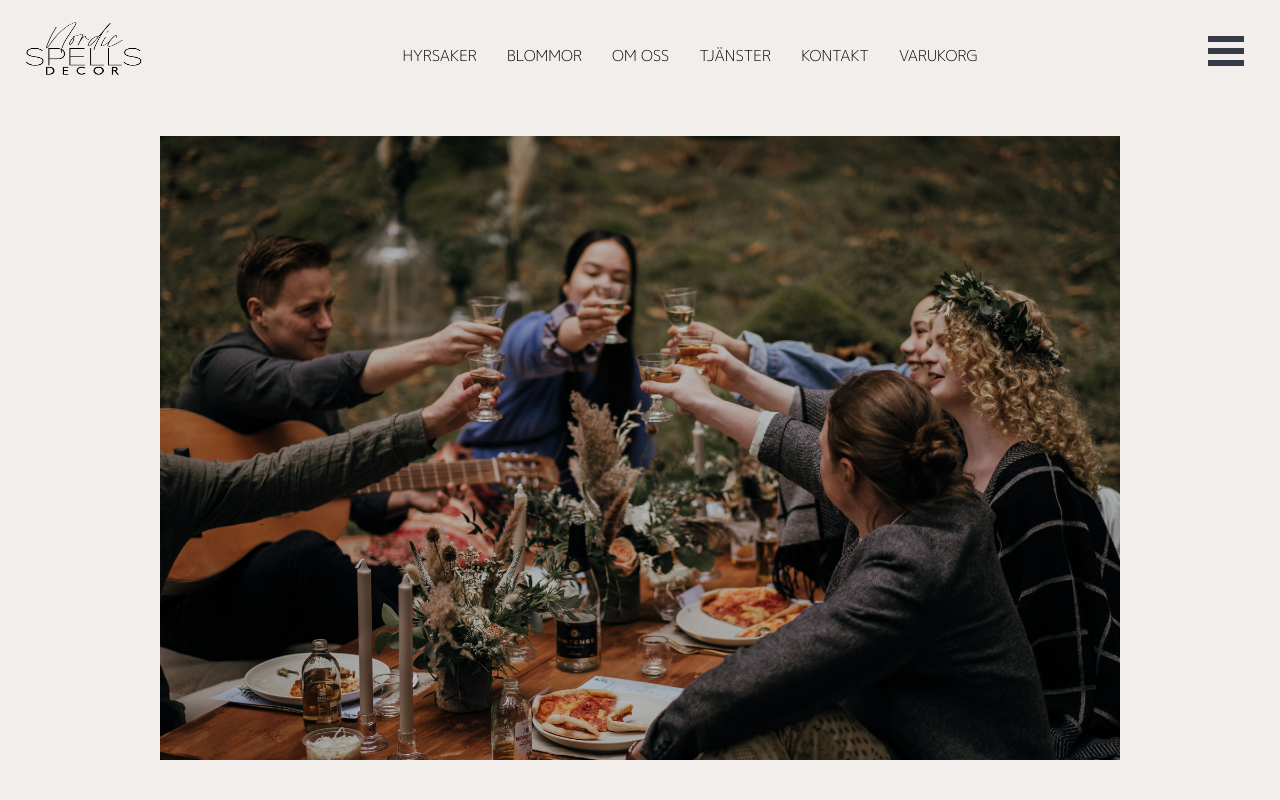
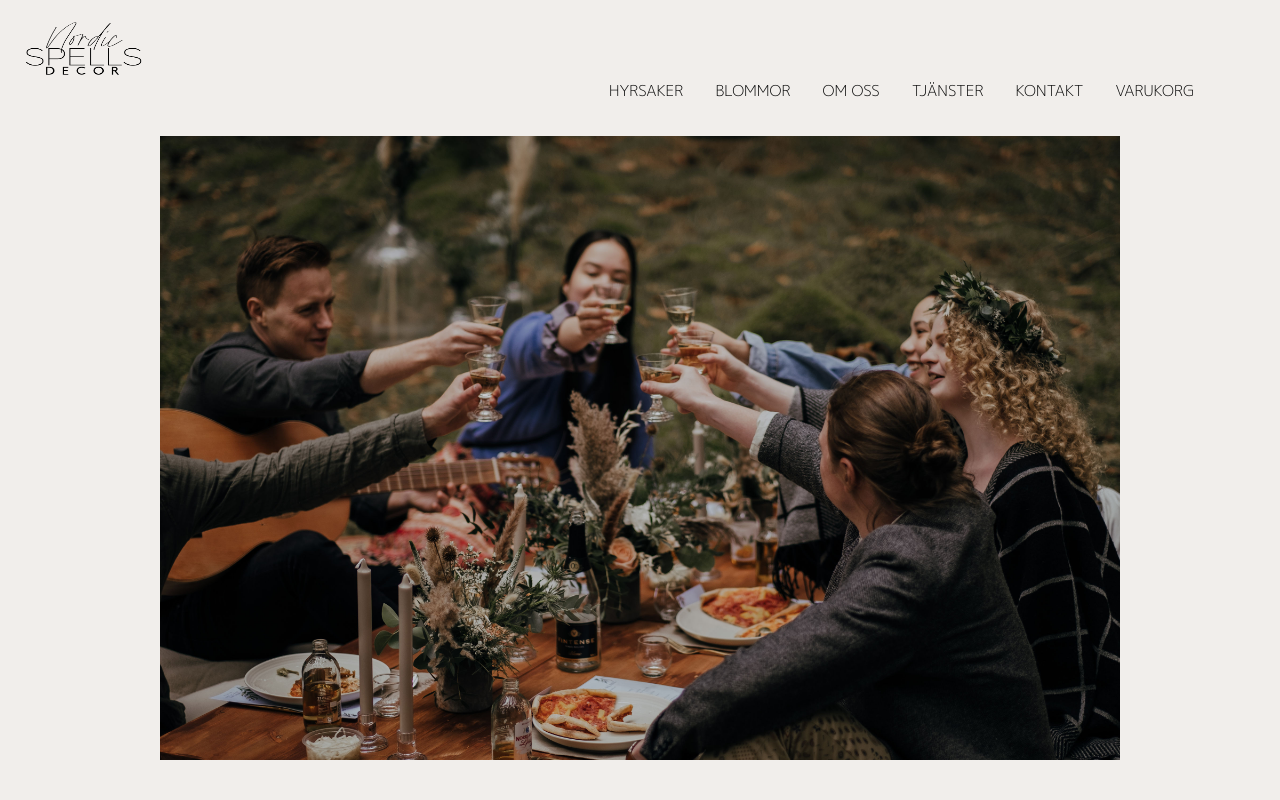
Before and after one commit to mathildakarlsson/final-project, a React (Create React App) app: page / in a window 1280 px wide. Shown: the top 800 px of the page. Built offline with nearby package versions, Linux system fonts and the light colour scheme.

Commit message:
added hamburger menu

```diff
--- a/package.json
+++ b/package.json
@@ -16,6 +16,7 @@
     "react": "^18.1.0",
     "react-burger-menu": "^3.0.8",
     "react-dom": "^18.1.0",
+    "react-icons": "^4.4.0",
     "react-redux": "^8.0.2",
     "react-router-dom": "^6.3.0",
     "react-scripts": "5.0.1",
--- a/src/App.js
+++ b/src/App.js
@@ -6,7 +6,6 @@ import { combineReducers, configureStore } from '@reduxjs/toolkit';
 import Home from './components/Home';
 import SingleRentalsItem from './components/SingleRentalsItem';
 import Rentals from './components/Rentals';
-import NavBar from './components/NavBar';
 import BookingForm from './components/BookingForm';
 // import WishList from './components/WishList';
 import SuccessPage from './components/SuccessPage';
@@ -14,7 +13,7 @@ import About from './components/About';
 import Flowers from './components/Flowers';
 import Contact from './components/Contact';
 import Services from './components/Services';
-
+import Header from './components/Header';
 
 import { wishlist } from './reducers/wishlist'
 
@@ -29,7 +28,7 @@ export const App = () => {
   return (
     <Provider store={store}>
       <BrowserRouter>
-        <NavBar />
+        <Header />
         <Routes>
           <Route element={<Home />} path='/'/>
           <Route element={<SingleRentalsItem />} path='product/:slug' />
--- a/src/Sidebar.css
+++ /dev/null
@@ -1,76 +0,0 @@
-/* Position and sizing of burger button */
-.bm-burger-button {
-    position: fixed;
-    width: 36px;
-    height: 30px;
-    right: 36px;
-    top: 36px;
-  }
-
-  /* Color/shape of burger icon bars */
-  .bm-burger-bars {
-    background: #373a47;
-  }
-
-  /* Color/shape of burger icon bars on hover*/
-  .bm-burger-bars-hover {
-    background: #a90000;
-  }
-
-  /* Position and sizing of clickable cross button */
-  .bm-cross-button {
-    height: 24px;
-    width: 24px;
-  }
-
-  /* Color/shape of close button cross */
-  .bm-cross {
-    background: #bdc3c7;
-  }
-
-  /*
-  Sidebar wrapper styles
-  Note: Beware of modifying this element as it can break the animations - you should not need to touch it in most cases
-  */
-  .bm-menu-wrap {
-    position: fixed;
-    height: 100%;
-  }
-
-  /* General sidebar styles */
-  .bm-menu {
-    background: #373a47;
-    padding: 2.5em 1.5em 0;
-    font-size: 1.15em;
-  }
-
-  /* Morph shape necessary with bubble or elastic */
-  .bm-morph-shape {
-    fill: #373a47;
-  }
-
-  /* Wrapper for item list */
-  .bm-item-list {
-    color: #b8b7ad;
-    padding: 0.8em;
-  }
-
-  /* Individual item */
-.bm-item {
-    display: inline-block;
-
-    color: #d1d1d1;
-    margin-bottom: 10px;
-    text-align: left;
-    text-decoration: none;
-    transition: color 0.2s;
-  }
-
-  .bm-item:hover {
-    color: #ffffff;
-  }
-
-  /* Styling of overlay */
-  .bm-overlay {
-    background: rgba(0, 0, 0, 0.3);
-  }
--- /dev/null
+++ b/src/components/Header.js
@@ -0,0 +1,24 @@
+import React, { useState } from 'react'
+
+import NavBar from './NavBar'
+import Sidebar from './Sidebar'
+
+const Header = () => {
+  const [isOpen, setIsOpen] = useState(false)
+
+  const toggle = () => {
+    setIsOpen(!isOpen)
+  }
+
+  return(
+    <>
+      <Sidebar
+        isOpen={isOpen}
+        toggle={toggle}
+      />
+      <NavBar toggle={toggle}/>
+    </>
+  )
+}
+
+export default Header;
--- a/src/components/NavBar.js
+++ b/src/components/NavBar.js
@@ -4,13 +4,89 @@ import styled from 'styled-components';
 // import HamburgerMenu from '../assets/Logos/icons8-menu.svg'
 // import { SocialIcon } from 'react-social-icons';
 import logo from '../assets/NSDlogga.png';
-// import PersistentDrawerRight from './Drawer.js';
-import Sidebar from './Sidebar';
+import { MdMenu } from 'react-icons/md'
+import { Link } from 'react-router-dom';
 
 
-const NavBar = () => {
+const Nav = styled.nav`
+  background: #F1EEEB;
+  display: flex;
+  justify-content: space-between;
+  position: fixed;
+    width: 100vw;
+    height: 17vh;
+`
+
+const NavContainer = styled.div`
+  display: flex;
+  justify-content: space-between;
+  width: 100%;
+  @media (min-width: 668px) {
+    max-width: 1300px;
+  }
+`
+
+const LogoContainer = styled.div `
+    margin: 10px 20px 0 20px;
+    padding: 0;
+`
+
+const LinkContainer = styled.div `
+    display: flex;
+    gap: 30px;
+    margin: 45px 70px 0px 0;
+    z-index: 999;
+`
+
+const Hamburger = styled.div`
+display: block;
+position: absolute;
+top: 0;
+right: 0;
+  transform: translate(-100%, 70%);
+  font-size: 2.5rem;
+  cursor: pointer;
+  @media (min-width: 668px) {
+    display: none;
+  }
+`
+
+const HamburgerIcon = styled(MdMenu)`
+  cursor: pointer;
+  color: #fff;
+`
+
+const NavMenu = styled.ul`
+  display: none;
+  @media (min-width: 668px) {
+    display: flex;
+    align-items: center;
+
+  }
+`
+
+const NavLinks = styled(Link)`
+display: flex;
+align-items: center;
+text-decoration: none;
+padding: 0 1rem;
+  cursor: pointer;
+  :hover {
+    border-bottom: 3px solid white;
+  }
+`
+const linkStyle = {
+    color: "black",
+    fontSize: "15px",
+    fontWeight: "300",
+    textTransform: "uppercase",
+}
+
+
+const NavBar = ({ toggle }) => {
+
     return (
-        <Header>
+        <Nav>
             <NavContainer>
                     <LogoContainer>
                         <NavLink
@@ -26,99 +102,66 @@ const NavBar = () => {
                     </LogoContainer>
 
                     <LinkContainer>
-                        <NavLink to='/rentals'
+
+                    <Hamburger onClick={toggle}>
+                    <HamburgerIcon />
+                  </Hamburger>
+
+                    <NavMenu>
+
+                        <NavLinks to='/rentals'
                             activeClassName='active'
                             style={linkStyle}
                         >
                             Hyrsaker
-                        </NavLink>
-                        <NavLink to='/flowers'
+                        </NavLinks>
+                        <NavLinks to='/flowers'
                             activeClassName='active'
                             style={linkStyle}
                         >
                             Blommor
-                        </NavLink>
-                        <NavLink to='/about'
+                        </NavLinks>
+                        <NavLinks to='/about'
                             activeClassName='active'
                             style={linkStyle}
                         >
                             Om oss
-                        </NavLink>
-                        <NavLink to='/services'
+                        </NavLinks>
+                        <NavLinks to='/services'
                             activeClassName='active'
                             style={linkStyle}
                         >
                             Tjänster
-                        </NavLink>
-                        <NavLink to='/contact'
+                        </NavLinks>
+                        <NavLinks to='/contact'
                             activeClassName='active'
                             style={linkStyle}
                         >
                             Kontakt
-                        </NavLink>
-                        <NavLink to='/wishlist'
+                        </NavLinks>
+                        <NavLinks to='/wishlist'
                             activeClassName='active'
                             style={linkStyle}
                         >
                             Varukorg
-                        </NavLink>
+                        </NavLinks>
+                        </NavMenu>
                     </LinkContainer>
-                {/* <Hamburger src={HamburgerMenu}/> */}
-                {/* <PersistentDrawerRight/> */}
-                <div className="App" id="outer-container">
-                <Sidebar pageWrapId={'page-wrap'} outerContainerId={'outer-container'} />
-                <div id="page-wrap">
-                    </div>
-                    </div>
+
             </NavContainer>
-        </Header>
+        </Nav>
     )
 };
 
 export default NavBar;
-
-const Header = styled.header `
-    /* display: flex; */
-    /* justify-content: space-between; */
-
-    `
-
-const NavContainer = styled.nav`
-    display: flex;
-    justify-content: space-between;
-    position: fixed;
-    width: 100vw;
-    height: 17vh;
-`
-
-const LogoContainer = styled.div `
-    margin: 10px 20px 0 20px;
-    padding: 0;
-
-`
-
-const LinkContainer = styled.div `
-    display: flex;
-    gap: 30px;
-    margin: 45px 70px 0px 0;
-    z-index: 999;
-`
-
-const linkStyle = {
-    color: "black",
-    fontSize: "15px",
-    fontWeight: "300",
-    textTransform: "uppercase",
-}
 
 // const logoStyle = {
 //     width: "50px",
 //     height: "70px",
 // }
 
-
-
-
+/* <Hamburger src={HamburgerMenu}/> */
+                /* <PersistentDrawerRight/> */
 
 
                 // KOD TILL HAMBURGER MENU
--- a/src/components/Sidebar.js
+++ b/src/components/Sidebar.js
@@ -1,211 +1,88 @@
+import React from 'react'
+import styled from 'styled-components/macro'
+import { Link } from 'react-router-dom'
+import { MdClose } from 'react-icons/md'
 
-import React from 'react';
-import { slide as Menu } from 'react-burger-menu';
-// import './Sidebar.css';
+const SidebarContainer = styled.aside`
+  position: fixed;
+  z-index: 999;
+  width: 100%;
+  height: 100%;
+  background: #F1EEEB;
+  display: grid;
+  align-items: center;
+  transition: 0.5s ease-in-out;
+  opacity: ${({ isOpen }) => (isOpen ? '100%' : '0')};
+  top: ${({ isOpen }) => (isOpen ? '0' : '-100%')};
+`
+const HamburgerClosingIcon = styled(MdClose)`
+cursor: pointer;
+color: #6E6D6C;
+`
 
-// ...
+const ClosingIcon = styled.div`
+  position: absolute;
+  top: 2rem;
+  right: 2rem;
+  background: transparent;
+  font-size: 3rem;
+`
 
-const Sidebar = () => {
+const SidebarList = styled.ul`
+  display: grid;
+  grid-template-columns: repeat(1, 1fr);
+  gap: 1.5rem;
+  text-align: center;
+`
+
+const SideLinks = styled(Link)`
+  font-size: 1.5rem;
+  text-decoration: none;
+  color: #6E6D6C;
+  cursor: pointer;
+  &:hover {
+    color: #B3635A;
+    transition: 0.3s ease-in-out;
+  }
+`
+
+const Sidebar = ({ isOpen, toggle }) => {
   return (
-    <Menu>
-      <a className="menu-item" href="/">
-        Home
-      </a>
-      <a className="menu-item" href="/salads">
-        Salads
-      </a>
-      <a className="menu-item" href="/pizzas">
-        Pizzas
-      </a>
-      <a className="menu-item" href="/desserts">
-        Desserts
-      </a>
-    </Menu>
-  );
-};
+    <div>
+      <SidebarContainer
+        isOpen={isOpen}
+        onClick={toggle}
+      >
+        <ClosingIcon onClick={toggle}>
+          <HamburgerClosingIcon />
+        </ClosingIcon>
+          <SidebarList>
+            <SideLinks to='/'>
+              Hem
+            </SideLinks>
+            <SideLinks to='/rentals'>
+            Hyrsaker
+            </SideLinks>
+            <SideLinks to='/flowers'>
+              Blommor
+            </SideLinks>
+            <SideLinks to='/about'>
+              Om oss
+            </SideLinks>
+            <SideLinks to='/services'>
+              Tjänster
+            </SideLinks>
+            <SideLinks to='/contact'>
+              Kontakt
+            </SideLinks>
+            <SideLinks to='/wishlist'>
+              Varukorg
+            </SideLinks>
 
-export default Sidebar
+          </SidebarList>
+      </SidebarContainer>
+    </div>
+  )
+}
 
-
-
-
-
-
-// import * as React from 'react';
-// import { styled, useTheme } from '@mui/material/styles';
-// import Box from '@mui/material/Box';
-// import Drawer from '@mui/material/Drawer';
-// import MuiAppBar from '@mui/material/AppBar';
-// import Toolbar from '@mui/material/Toolbar';
-// import CssBaseline from '@mui/material/CssBaseline';
-// import List from '@mui/material/List';
-// import Typography from '@mui/material/Typography';
-// import Divider from '@mui/material/Divider';
-// import IconButton from '@mui/material/IconButton';
-// import MenuIcon from '@mui/icons-material/Menu';
-// import ChevronLeftIcon from '@mui/icons-material/ChevronLeft';
-// import ChevronRightIcon from '@mui/icons-material/ChevronRight';
-// import ListItem from '@mui/material/ListItem';
-// import ListItemButton from '@mui/material/ListItemButton';
-// import ListItemIcon from '@mui/material/ListItemIcon';
-// import ListItemText from '@mui/material/ListItemText';
-// import InboxIcon from '@mui/icons-material/MoveToInbox';
-// import MailIcon from '@mui/icons-material/Mail';
-
-// const drawerWidth = 240;
-
-// const Main = styled('main', { shouldForwardProp: (prop) => prop !== 'open' })(
-//   ({ theme, open }) => ({
-//     flexGrow: 1,
-//     padding: theme.spacing(3),
-//     transition: theme.transitions.create('margin', {
-//       easing: theme.transitions.easing.sharp,
-//       duration: theme.transitions.duration.leavingScreen,
-//     }),
-//     marginRight: -drawerWidth,
-//     ...(open && {
-//       transition: theme.transitions.create('margin', {
-//         easing: theme.transitions.easing.easeOut,
-//         duration: theme.transitions.duration.enteringScreen,
-//       }),
-//       marginRight: 0,
-//     }),
-//   }),
-// );
-
-// const AppBar = styled(MuiAppBar, {
-//   shouldForwardProp: (prop) => prop !== 'open',
-// })(({ theme, open }) => ({
-//   transition: theme.transitions.create(['margin', 'width'], {
-//     easing: theme.transitions.easing.sharp,
-//     duration: theme.transitions.duration.leavingScreen,
-//   }),
-//   ...(open && {
-//     width: `calc(100% - ${drawerWidth}px)`,
-//     transition: theme.transitions.create(['margin', 'width'], {
-//       easing: theme.transitions.easing.easeOut,
-//       duration: theme.transitions.duration.enteringScreen,
-//     }),
-//     marginRight: drawerWidth,
-//   }),
-// }));
-
-// const DrawerHeader = styled('div')(({ theme }) => ({
-//   display: 'flex',
-//   alignItems: 'center',
-//   padding: theme.spacing(0, 1),
-//   // necessary for content to be below app bar
-//   ...theme.mixins.toolbar,
-//   justifyContent: 'flex-start',
-// }));
-
-// export default function PersistentDrawerRight() {
-//   const theme = useTheme();
-//   const [open, setOpen] = React.useState(false);
-
-//   const handleDrawerOpen = () => {
-//     setOpen(true);
-//   };
-
-//   const handleDrawerClose = () => {
-//     setOpen(false);
-//   };
-
-//   return (
-//     <Box sx={{ display: 'flex' }}>
-//       <CssBaseline />
-//       <AppBar position="fixed" open={open}>
-//         <Toolbar>
-//           <Typography variant="h6" noWrap sx={{ flexGrow: 1 }} component="div">
-//             Persistent drawer
-//           </Typography>
-//           <IconButton
-//             color="inherit"
-//             aria-label="open drawer"
-//             edge="end"
-//             onClick={handleDrawerOpen}
-//             sx={{ ...(open && { display: 'none' }) }}
-//           >
-//             <MenuIcon />
-//           </IconButton>
-//         </Toolbar>
-//       </AppBar>
-//       <Main open={open}>
-//         <DrawerHeader />
-//         {/* <Typography paragraph>
-//           Lorem ipsum dolor sit amet, consectetur adipiscing elit, sed do eiusmod
-//           tempor incididunt ut labore et dolore magna aliqua. Rhoncus dolor purus non
-//           enim praesent elementum facilisis leo vel. Risus at ultrices mi tempus
-//           imperdiet. Semper risus in hendrerit gravida rutrum quisque non tellus.
-//           Convallis convallis tellus id interdum velit laoreet id donec ultrices.
-//           Odio morbi quis commodo odio aenean sed adipiscing. Amet nisl suscipit
-//           adipiscing bibendum est ultricies integer quis. Cursus euismod quis viverra
-//           nibh cras. Metus vulputate eu scelerisque felis imperdiet proin fermentum
-//           leo. Mauris commodo quis imperdiet massa tincidunt. Cras tincidunt lobortis
-//           feugiat vivamus at augue. At augue eget arcu dictum varius duis at
-//           consectetur lorem. Velit sed ullamcorper morbi tincidunt. Lorem donec massa
-//           sapien faucibus et molestie ac.
-//         </Typography> */}
-//         {/* <Typography paragraph>
-//           Consequat mauris nunc congue nisi vitae suscipit. Fringilla est ullamcorper
-//           eget nulla facilisi etiam dignissim diam. Pulvinar elementum integer enim
-//           neque volutpat ac tincidunt. Ornare suspendisse sed nisi lacus sed viverra
-//           tellus. Purus sit amet volutpat consequat mauris. Elementum eu facilisis
-//           sed odio morbi. Euismod lacinia at quis risus sed vulputate odio. Morbi
-//           tincidunt ornare massa eget egestas purus viverra accumsan in. In hendrerit
-//           gravida rutrum quisque non tellus orci ac. Pellentesque nec nam aliquam sem
-//           et tortor. Habitant morbi tristique senectus et. Adipiscing elit duis
-//           tristique sollicitudin nibh sit. Ornare aenean euismod elementum nisi quis
-//           eleifend. Commodo viverra maecenas accumsan lacus vel facilisis. Nulla
-//           posuere sollicitudin aliquam ultrices sagittis orci a.
-//         </Typography> */}
-//       </Main>
-//       <Drawer
-//         sx={{
-//           width: drawerWidth,
-//           flexShrink: 0,
-//           '& .MuiDrawer-paper': {
-//             width: drawerWidth,
-//           },
-//         }}
-//         variant="persistent"
-//         anchor="right"
-//         open={open}
-//       >
-//         <DrawerHeader>
-//           <IconButton onClick={handleDrawerClose}>
-//             {theme.direction === 'rtl' ? <ChevronLeftIcon /> : <ChevronRightIcon />}
-//           </IconButton>
-//         </DrawerHeader>
-//         <Divider />
-//         <List>
-//           {['Inbox', 'Starred', 'Send email', 'Drafts'].map((text, index) => (
-//             <ListItem key={text} disablePadding>
-//               <ListItemButton>
-//                 <ListItemIcon>
-//                   {index % 2 === 0 ? <InboxIcon /> : <MailIcon />}
-//                 </ListItemIcon>
-//                 <ListItemText primary={text} />
-//               </ListItemButton>
-//             </ListItem>
-//           ))}
-//         </List>
-//         <Divider />
-//         <List>
-//           {['All mail', 'Trash', 'Spam'].map((text, index) => (
-//             <ListItem key={text} disablePadding>
-//               <ListItemButton>
-//                 <ListItemIcon>
-//                   {index % 2 === 0 ? <InboxIcon /> : <MailIcon />}
-//                 </ListItemIcon>
-//                 <ListItemText primary={text} />
-//               </ListItemButton>
-//             </ListItem>
-//           ))}
-//         </List>
-//       </Drawer>
-//     </Box>
-//   );
-// }
-
-// // export default Drawer;
+export default Sidebar;
--- a/src/index.css
+++ b/src/index.css
@@ -19,11 +19,6 @@ color light beige: #F1EEEB  */
     -moz-box-sizing: content-box;
     text-rendering: optimizeLegibility;
     background-color: #F1EEEB;
-}
-
-#page-wrap {
-  padding-bottom: 10px;
-  padding-top: 10px;
 }
 
 
--- a/src/index.js
+++ b/src/index.js
@@ -1,7 +1,6 @@
 import React from 'react';
 import ReactDOM from 'react-dom/client';
 import './index.css';
-import './Sidebar.css';
 
 import { App } from './App';
 import reportWebVitals from './reportWebVitals';
```
Also changed, not shown: 1 other file (tests, documents, lock files or other folders).
